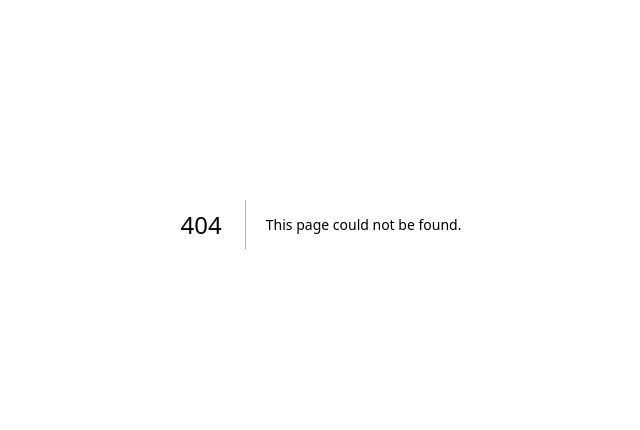
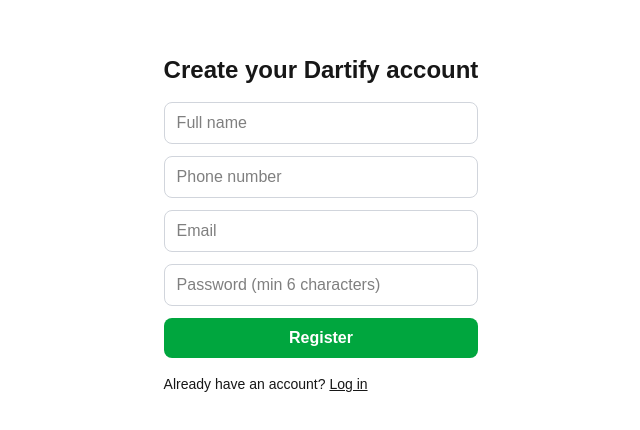
Before and after one commit to rif4nat-blip/dartify, a Next.js app in the folder web/: page /register in a window 1280 px wide. Before the commit this address had no page. Shown: the part 176-606 px from the top of the page, without its empty margins (319-959 px from the left). Built offline with nearby package versions, Linux system fonts and the light colour scheme; no server answers.

Commit message:
Add Supabase login, register and dashboard pages

```diff
--- /dev/null
+++ b/web/app/dashboard/page.tsx
@@ -0,0 +1,46 @@
+"use client";
+
+import { useEffect, useState } from "react";
+import { useRouter } from "next/navigation";
+import { supabase } from "@/lib/supabase";
+
+type Profile = { full_name: string; role: string };
+
+export default function DashboardPage() {
+  const router = useRouter();
+  const [profile, setProfile] = useState<Profile | null>(null);
+
+  useEffect(() => {
+    async function load() {
+      const { data: { user } } = await supabase.auth.getUser();
+      if (!user) {
+        router.replace("/login");
+        return;
+      }
+      const { data } = await supabase
+        .from("profiles")
+        .select("full_name, role")
+        .eq("id", user.id)
+        .single();
+      setProfile(data);
+    }
+    load();
+  }, [router]);
+
+  async function logout() {
+    await supabase.auth.signOut();
+    router.replace("/login");
+  }
+
+  if (!profile) return <main className="p-6">Loading...</main>;
+
+  return (
+    <main className="mx-auto max-w-md p-6">
+      <h1 className="text-2xl font-bold">Welcome, {profile.full_name}</h1>
+      <p className="mt-1 text-sm text-gray-500">Role: {profile.role}</p>
+      <button onClick={logout} className="mt-6 rounded-lg border px-4 py-2">
+        Log out
+      </button>
+    </main>
+  );
+}
--- /dev/null
+++ b/web/app/login/page.tsx
@@ -0,0 +1,49 @@
+"use client";
+
+import { useState } from "react";
+import { useRouter } from "next/navigation";
+import Link from "next/link";
+import { supabase } from "@/lib/supabase";
+
+const input = "w-full rounded-lg border border-gray-300 bg-white px-3 py-2 text-black";
+
+export default function LoginPage() {
+  const router = useRouter();
+  const [email, setEmail] = useState("");
+  const [password, setPassword] = useState("");
+  const [error, setError] = useState("");
+  const [loading, setLoading] = useState(false);
+
+  async function handleSubmit(e: React.FormEvent) {
+    e.preventDefault();
+    setError("");
+    setLoading(true);
+    const { error } = await supabase.auth.signInWithPassword({ email, password });
+    setLoading(false);
+    if (error) {
+      setError(error.message);
+      return;
+    }
+    router.push("/dashboard");
+  }
+
+  return (
+    <main className="mx-auto flex min-h-screen max-w-sm flex-col justify-center gap-4 p-6">
+      <h1 className="text-2xl font-bold">Log in to Dartify</h1>
+      <form onSubmit={handleSubmit} className="flex flex-col gap-3">
+        <input className={input} type="email" placeholder="Email" value={email}
+          onChange={(e) => setEmail(e.target.value)} required />
+        <input className={input} type="password" placeholder="Password" value={password}
+          onChange={(e) => setPassword(e.target.value)} required />
+        {error && <p className="text-sm text-red-500">{error}</p>}
+        <button disabled={loading}
+          className="rounded-lg bg-green-600 py-2 font-semibold text-white disabled:opacity-50">
+          {loading ? "Logging in..." : "Log in"}
+        </button>
+      </form>
+      <p className="text-sm">
+        No account yet? <Link href="/register" className="underline">Register</Link>
+      </p>
+    </main>
+  );
+}
--- /dev/null
+++ b/web/app/register/page.tsx
@@ -0,0 +1,59 @@
+"use client";
+
+import { useState } from "react";
+import { useRouter } from "next/navigation";
+import Link from "next/link";
+import { supabase } from "@/lib/supabase";
+
+const input = "w-full rounded-lg border border-gray-300 bg-white px-3 py-2 text-black";
+
+export default function RegisterPage() {
+  const router = useRouter();
+  const [fullName, setFullName] = useState("");
+  const [phone, setPhone] = useState("");
+  const [email, setEmail] = useState("");
+  const [password, setPassword] = useState("");
+  const [error, setError] = useState("");
+  const [loading, setLoading] = useState(false);
+
+  async function handleSubmit(e: React.FormEvent) {
+    e.preventDefault();
+    setError("");
+    setLoading(true);
+    const { error } = await supabase.auth.signUp({
+      email,
+      password,
+      options: { data: { full_name: fullName, phone } },
+    });
+    setLoading(false);
+    if (error) {
+      setError(error.message);
+      return;
+    }
+    router.push("/dashboard");
+  }
+
+  return (
+    <main className="mx-auto flex min-h-screen max-w-sm flex-col justify-center gap-4 p-6">
+      <h1 className="text-2xl font-bold">Create your Dartify account</h1>
+      <form onSubmit={handleSubmit} className="flex flex-col gap-3">
+        <input className={input} placeholder="Full name" value={fullName}
+          onChange={(e) => setFullName(e.target.value)} required />
+        <input className={input} placeholder="Phone number" value={phone}
+          onChange={(e) => setPhone(e.target.value)} />
+        <input className={input} type="email" placeholder="Email" value={email}
+          onChange={(e) => setEmail(e.target.value)} required />
+        <input className={input} type="password" placeholder="Password (min 6 characters)"
+          value={password} onChange={(e) => setPassword(e.target.value)} minLength={6} required />
+        {error && <p className="text-sm text-red-500">{error}</p>}
+        <button disabled={loading}
+          className="rounded-lg bg-green-600 py-2 font-semibold text-white disabled:opacity-50">
+          {loading ? "Creating..." : "Register"}
+        </button>
+      </form>
+      <p className="text-sm">
+        Already have an account? <Link href="/login" className="underline">Log in</Link>
+      </p>
+    </main>
+  );
+}
--- /dev/null
+++ b/web/lib/supabase.ts
@@ -0,0 +1,6 @@
+import { createClient } from "@supabase/supabase-js";
+
+export const supabase = createClient(
+  process.env.NEXT_PUBLIC_SUPABASE_URL!,
+  process.env.NEXT_PUBLIC_SUPABASE_ANON_KEY!
+);
--- a/web/package.json
+++ b/web/package.json
@@ -9,6 +9,7 @@
     "lint": "eslint"
   },
   "dependencies": {
+    "@supabase/supabase-js": "^2.119.0",
     "next": "16.4.5",
     "react": "19.3.0",
     "react-dom": "19.3.0"
```
Also changed, not shown: 1 other file (tests, documents, lock files or other folders).
